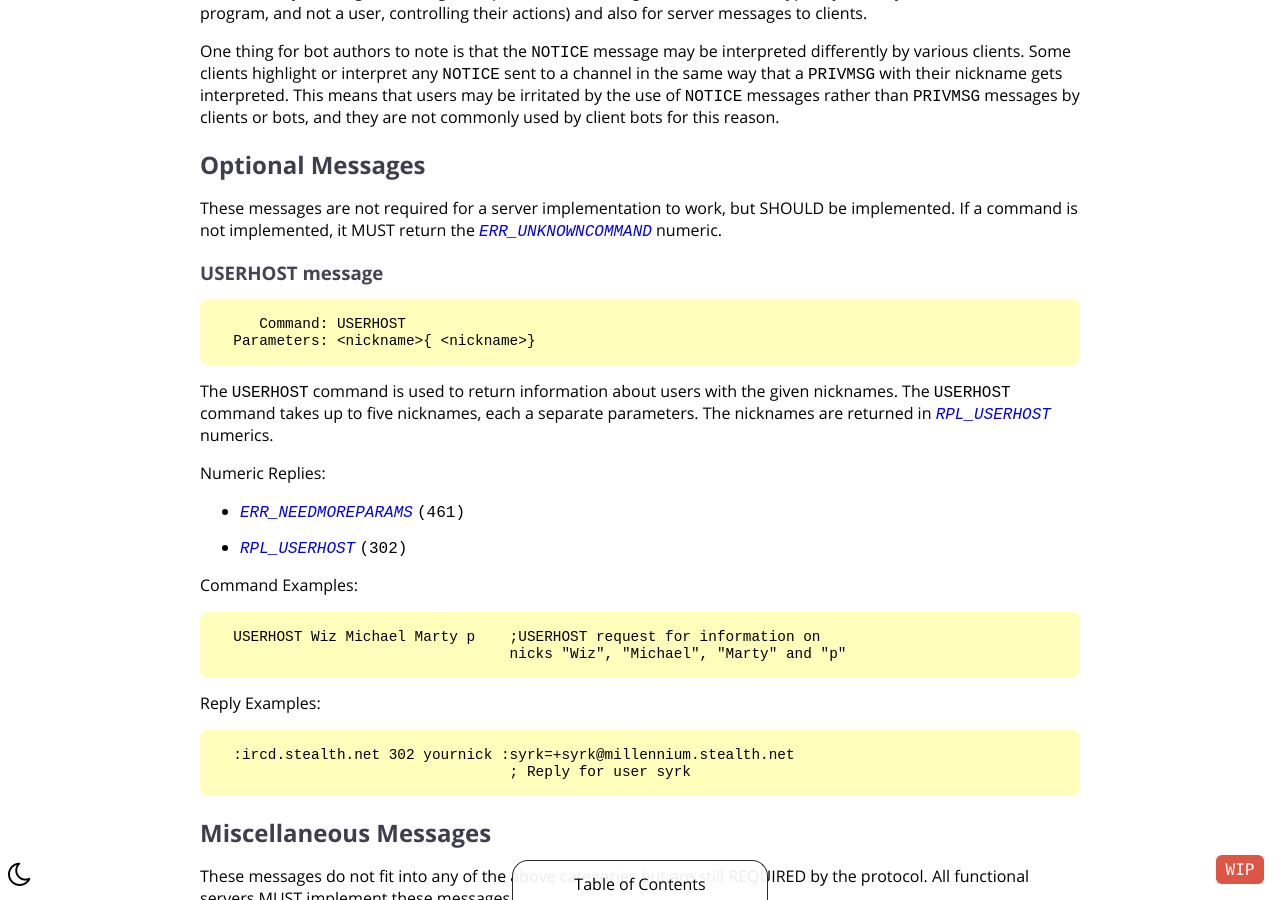
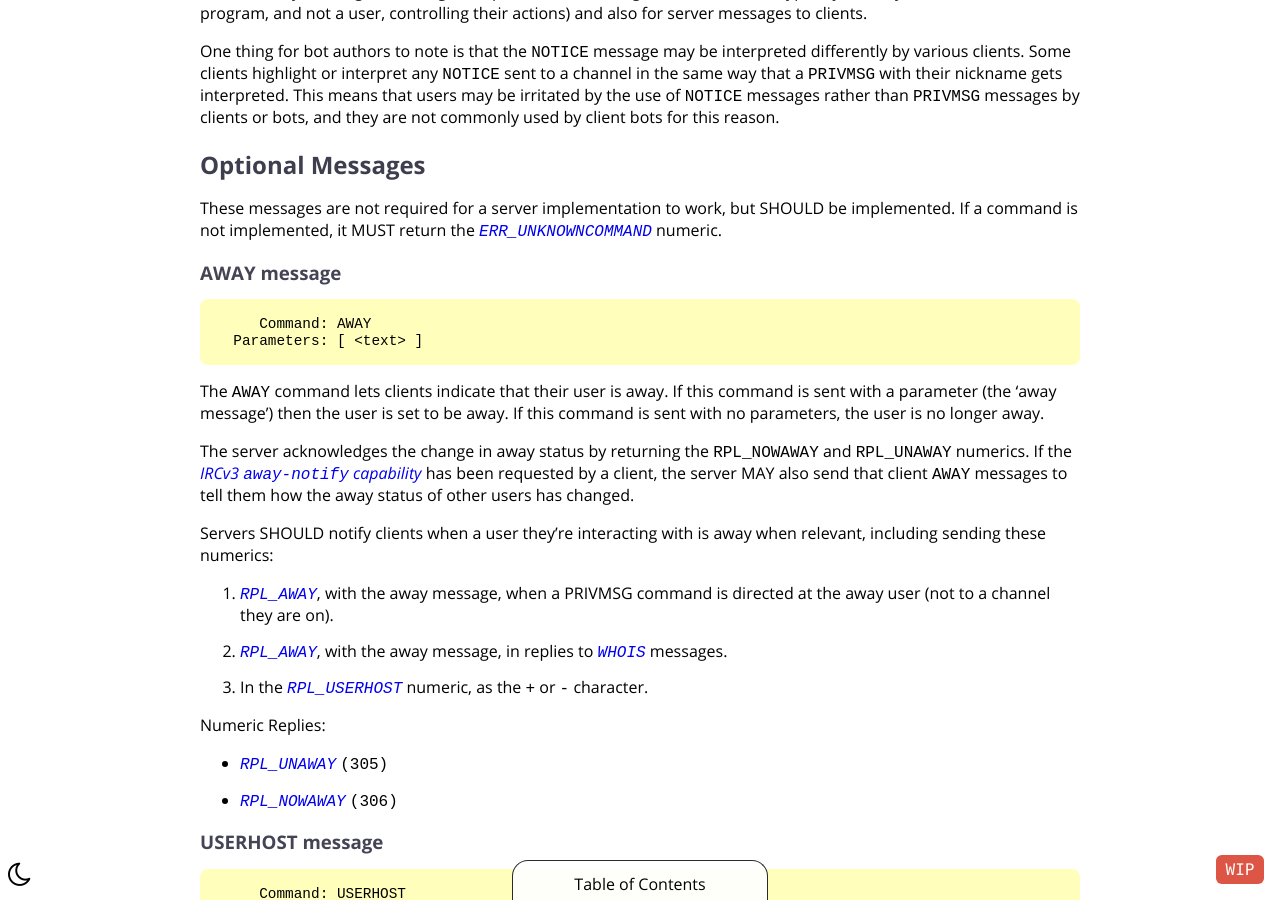
Before and after one commit to ircdocs/modern-irc, a Jekyll site: the page built from index.md, in a window 1280 px wide and 900 px high, scrolled down 35439 px. Built offline with Jekyll 4.4.1, drawn with Linux system fonts in a browser that asks for light colours.

Commit message:
Specify the AWAY message (#100)
* Specify the AWAY message

I started with https://datatracker.ietf.org/doc/html/rfc2812#section-4.1 ,
but ended up rewriting entirely because:

1. we don't care about S2S
2. it's not used only as a response to PRIVMSG
3. it didn't mention RPL_AWAY, which is kind of fundamental to understand it
4. after all the changes above, it no longer made sense so I had to reword it.

* s/can/SHOULD/

* Mention away-notify.

* Update index.md

Co-authored-by: Daniel Oaks <daniel@danieloaks.net>

Co-authored-by: Daniel Oaks <daniel@danieloaks.net>

```diff
--- a/index.md
+++ b/index.md
@@ -1414,6 +1414,28 @@ One thing for bot authors to note is that the `NOTICE` message may be interprete
 
 These messages are not required for a server implementation to work, but SHOULD be implemented. If a command is not implemented, it MUST return the [`ERR_UNKNOWNCOMMAND`](#errunknowncommand-421) numeric.
 
+### AWAY message
+
+         Command: AWAY
+      Parameters: [ <text> ]
+
+The `AWAY` command lets clients indicate that their user is away.
+If this command is sent with a parameter (the 'away message') then the user is set to be away. If this command is sent with no parameters, the user is no longer away.
+
+The server acknowledges the change in away status by returning the `RPL_NOWAWAY` and `RPL_UNAWAY` numerics.
+If the [IRCv3 `away-notify` capability](https://ircv3.net/specs/extensions/away-notify.html) has been requested by a client, the server MAY also send that client `AWAY` messages to tell them how the away status of other users has changed.
+
+Servers SHOULD notify clients when a user they're interacting with is away when relevant, including sending these numerics:
+
+1. [`RPL_AWAY`](#rplaway-301), with the away message, when a PRIVMSG command is directed at the away user (not to a channel they are on).
+2. [`RPL_AWAY`](#rplaway-301), with the away message, in replies to [`WHOIS`](#whois-message) messages.
+3. In the [`RPL_USERHOST`](#rpluserhost-302) numeric, as the `+` or `-` character.
+
+Numeric Replies:
+
+* [`RPL_UNAWAY`](#rplaway-305) `(305)`
+* [`RPL_NOWAWAY`](#rplaway-306) `(306)`
+
 ### USERHOST message
 
          Command: USERHOST
```
